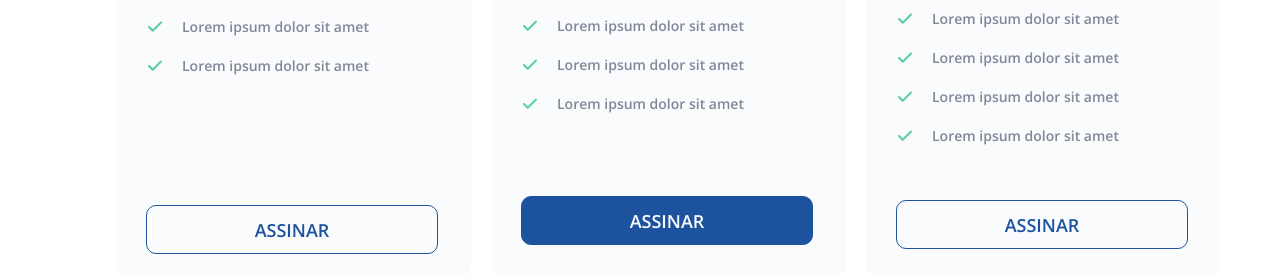
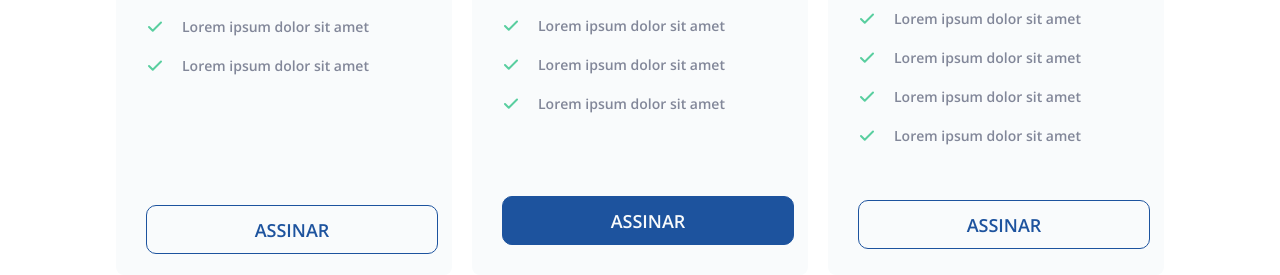
Before and after one commit to JoaoPedro191/Pricing-Table, a plain HTML site: page index.html in a window 1280 px wide. Shown: the part 525-800 px from the top of the page. Drawn offline with nearby package versions, Linux system fonts and the light colour scheme.

Commit message:
ajustando grid

```diff
--- a/styles/styles.css
+++ b/styles/styles.css
@@ -61,7 +61,7 @@ main{
 
 section{
   display: grid;
-  grid-template-columns: repeat(3, 355px);
+  grid-template-columns: repeat(3, 1fr);
   gap: 20px;
   height: 470px;
 }
@@ -103,12 +103,10 @@ section .money span{
   color: #828799;
 }
 
-
 section .money small{
   font-size: 18px;
   font-weight: bold;
 }
-
 
 section .first-check{
   display: flex;
@@ -170,7 +168,7 @@ section .header-content{
 
 section .header-content h1{
     font-size: 20px;
-     font-weight: 600;
+    font-weight: 600;
     color: var(--blue);
     padding: 25px 0 25px 30px;
 }
```
